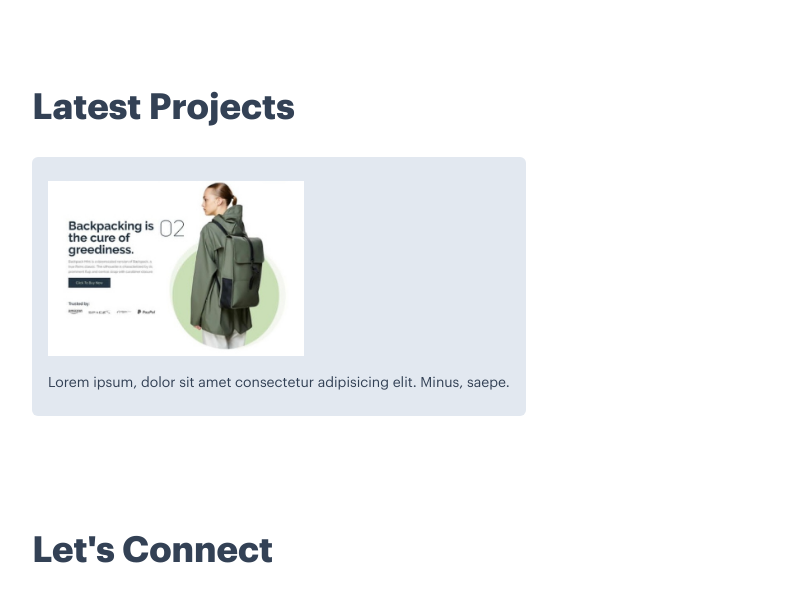
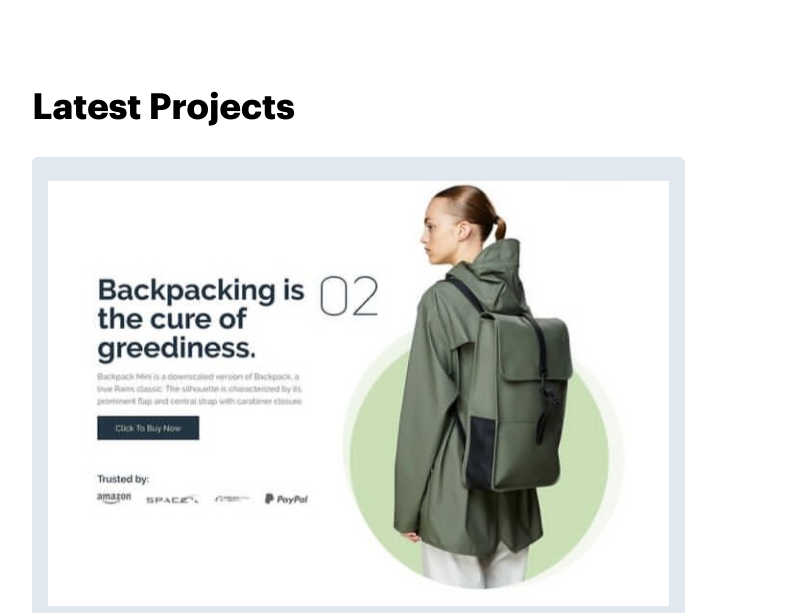
Before and after one commit to Soufianeelc/personal-website-v1, a website: page index.html in a window 1280 px wide. Shown: the part 1118-1731 px from the top of the page, without its empty margins (216-1019 px from the left). Drawn offline with Linux system fonts and the light colour scheme; files whose address does not match are found by name.

Commit message:
add projects section

```diff
--- a/index.html
+++ b/index.html
@@ -106,14 +106,14 @@
 
     <!--******************************************************************************************-->
 <section>
-    <div class="container mx-auto md:px-24 space-y-8 py-6  mt-16 px-2  text-slate-700">
+    <div class="container mx-auto md:px-24 space-y-8 py-6  mt-16 px-2">
 
         <h1 class="font-graphikBold text-4xl dark:text-white">Latest Projects</h1>
 
         <div class="flex flex-col md:flex-row">
             <div class="bg-slate-200 px-4 py-6 rounded-md flex flex-col justify-center space-y-4">
-                <div id="item1" class="w-64 rounded-xl">
-                    <img src="./img/screensht1.png" alt="">
+                <div id="item1" class=" rounded-xl self-center">
+                    <img src="./img/screensht1.png" class="w-full" alt="">
                 </div>
                 <p class="font-graphikRegular text-sm"">Lorem ipsum, dolor sit amet consectetur adipisicing elit. Minus, saepe.</p>
             </div>
```
Also changed, not shown: styles/style.css.
